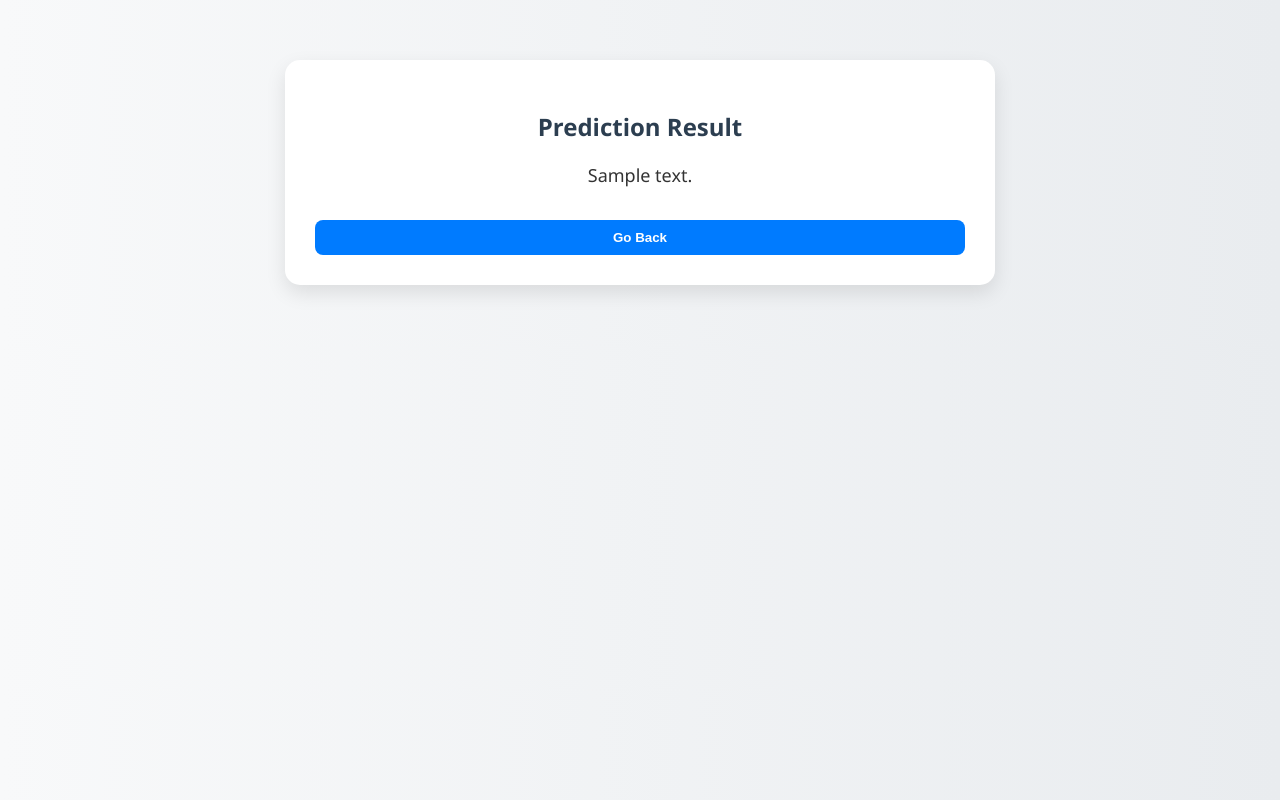
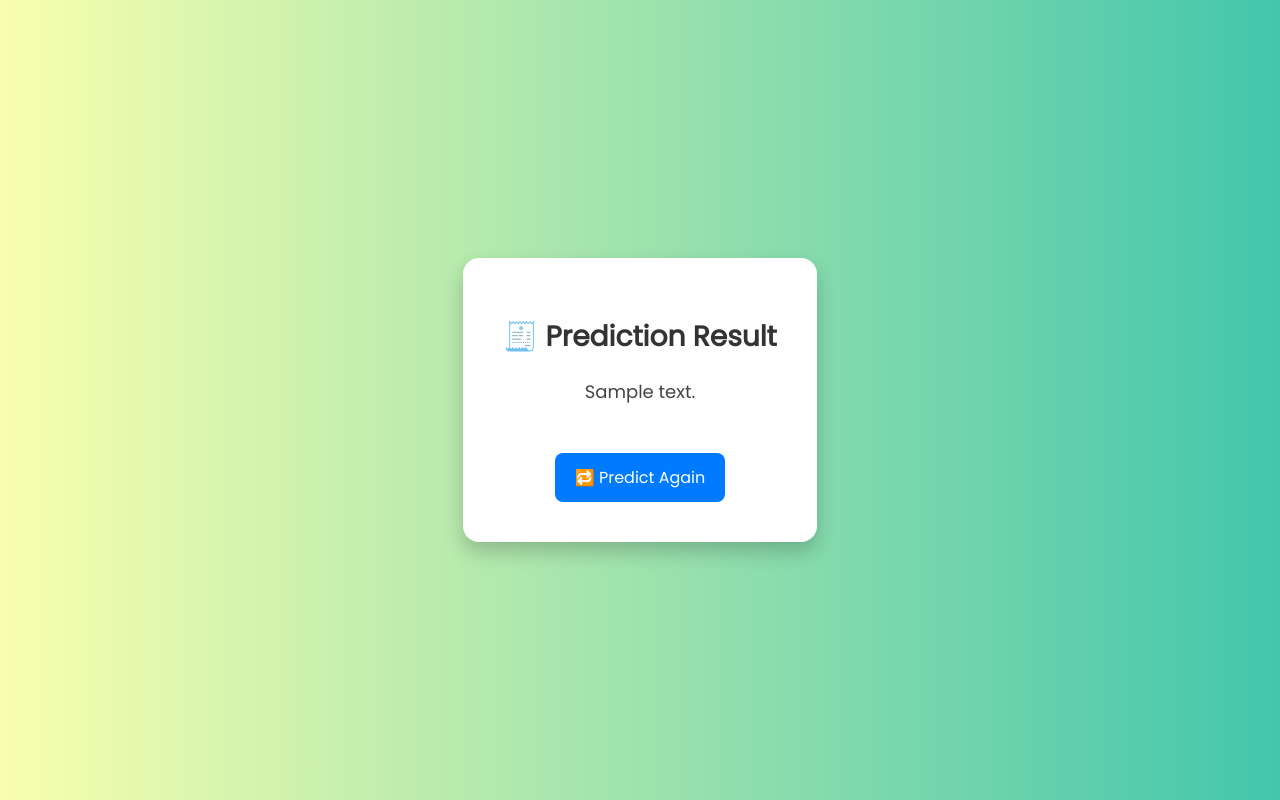
Before and after one commit to ajaybabu-1117/smart-interz-liver-prediction, a Flask app: template Flask/templates/result.html in a window 1280 px wide. Run offline with Flask 3, Linux system fonts and the light colour scheme; the template is opened without the code that fills it: most values are stand-ins (such as "Sample title", 1, 10 or a date in 2020).

Commit message:
Update result.html

```diff
--- a/Flask/templates/result.html
+++ b/Flask/templates/result.html
@@ -3,13 +3,60 @@
 <head>
     <meta charset="UTF-8">
     <title>Prediction Result</title>
-    <link rel="stylesheet" href="{{ url_for('static', filename='style.css') }}">
+    <link href="https://fonts.googleapis.com/css2?family=Poppins&display=swap" rel="stylesheet">
+    <style>
+        body {
+            font-family: 'Poppins', sans-serif;
+            background: linear-gradient(to right, #f8ffae, #43c6ac);
+            display: flex;
+            justify-content: center;
+            align-items: center;
+            height: 100vh;
+            margin: 0;
+        }
+
+        .card {
+            background-color: white;
+            padding: 40px;
+            border-radius: 16px;
+            box-shadow: 0 10px 20px rgba(0,0,0,0.2);
+            text-align: center;
+            max-width: 450px;
+        }
+
+        h1 {
+            font-size: 28px;
+            color: #333;
+        }
+
+        p {
+            font-size: 18px;
+            margin-top: 20px;
+            color: #444;
+        }
+
+        .btn {
+            margin-top: 30px;
+            display: inline-block;
+            padding: 12px 20px;
+            background-color: #007BFF;
+            color: white;
+            text-decoration: none;
+            border-radius: 8px;
+            transition: background 0.3s;
+        }
+
+        .btn:hover {
+            background-color: #0056b3;
+        }
+
+    </style>
 </head>
 <body>
-    <div class="container">
-        <h2>Prediction Result</h2>
-        <p style="text-align: center; font-size: 18px;">{{ prediction_text }}</p>
-        <a href="/"><button>Go Back</button></a>
+    <div class="card">
+        <h1>🧾 Prediction Result</h1>
+        <p>{{ prediction_text }}</p>
+        <a href="/" class="btn">🔁 Predict Again</a>
     </div>
 </body>
 </html>
```
